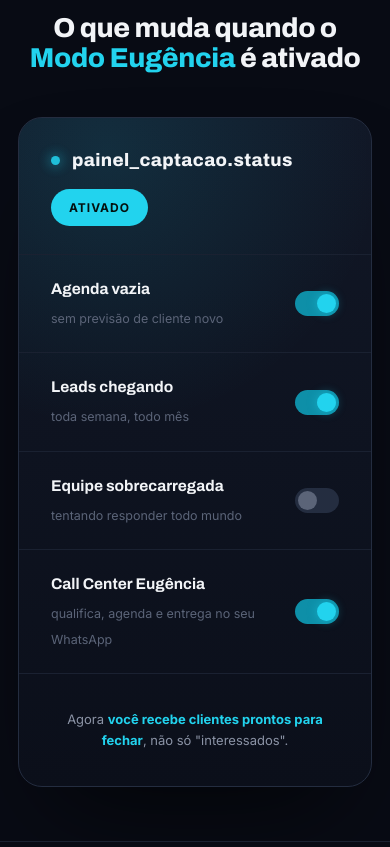
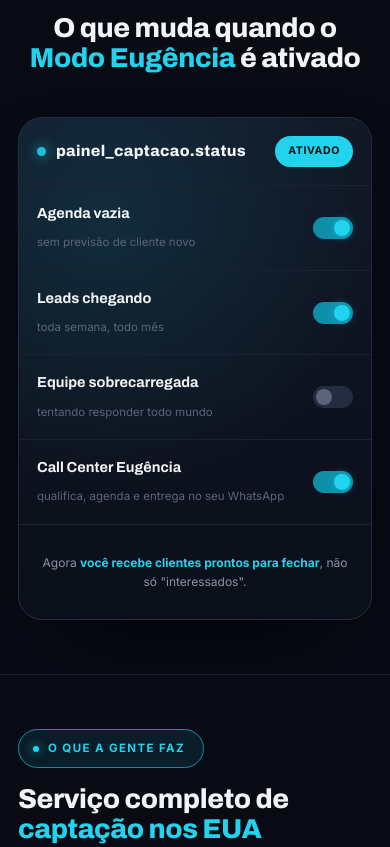
Before and after one commit to cobrafacil-zap/mentoriaeugencia, a plain HTML site: page index.html in a window 390 px wide. Shown: the part 3249-4096 px from the top of the page. Drawn offline with Linux system fonts and the light colour scheme.

Commit message:
Fix: painel Modo Eugência responsivo (2 col desktop, 1 col mobile) e ajuste do dot

```diff
--- a/index.html
+++ b/index.html
@@ -519,22 +519,31 @@ src="https://www.facebook.com/tr?id=1039040055661934&ev=PageView&noscript=1"
   }
   .eugencia-top{
     position:relative; display:flex; align-items:center; justify-content:space-between; flex-wrap:wrap; gap:14px;
-    padding:28px 32px; border-bottom:1px solid var(--border-soft);
+    padding:24px 28px; border-bottom:1px solid var(--border-soft);
   }
-  .eugencia-title{ display:flex; align-items:center; gap:12px; font-family:var(--f-display); font-weight:800; font-size:18px; letter-spacing:.02em; }
-  .eugencia-title .dot{ width:9px; height:9px; border-radius:50%; background:var(--cyan); box-shadow:0 0 12px 3px var(--cyan-glow); animation:blink 1.8s infinite; }
+  .eugencia-title{ display:flex; align-items:center; gap:12px; font-family:var(--f-display); font-weight:800; font-size:18px; letter-spacing:.02em; min-width:0; flex:1 1 auto; }
+  .eugencia-title > .dot{ flex-shrink:0; width:9px; height:9px; border-radius:50%; background:var(--cyan); box-shadow:0 0 12px 3px var(--cyan-glow); animation:blink 1.8s infinite; }
+  .eugencia-title > span:not(.dot),
+  .eugencia-title{ white-space:normal; word-break:break-word; }
+  .eugencia-top .status-pill{ flex-shrink:0; }
   .status-pill{
     display:inline-flex; align-items:center; gap:8px; font-size:12px; font-weight:700; letter-spacing:.08em; text-transform:uppercase;
     color:var(--on-cyan); background:var(--cyan); padding:9px 18px; border-radius:100px;
   }
   .eugencia-grid{ position:relative; display:grid; grid-template-columns:repeat(2,1fr); }
-  @media (max-width:700px){ .eugencia-grid{ grid-template-columns:1fr; } }
+  @media (max-width:880px){ .eugencia-grid{ grid-template-columns:1fr; } }
   .eugencia-row{
     display:flex; align-items:center; justify-content:space-between; gap:16px;
-    padding:22px 32px; border-bottom:1px solid var(--border-soft);
+    padding:20px 28px; border-bottom:1px solid var(--border-soft);
   }
   .eugencia-grid .eugencia-row:nth-child(odd){ border-right:1px solid var(--border-soft); }
-  @media (max-width:700px){ .eugencia-grid .eugencia-row:nth-child(odd){ border-right:none; } }
+  @media (max-width:880px){ .eugencia-grid .eugencia-row:nth-child(odd){ border-right:none; } }
+  /* Em 2 colunas, garante que cada par (linha 1+2, 3+4) esteja alinhado: borda inferior só nos últimos de cada coluna */
+  .eugencia-grid .eugencia-row:nth-child(2){ border-bottom:none; }
+  @media (max-width:880px){
+    .eugencia-grid .eugencia-row:nth-child(2){ border-bottom:1px solid var(--border-soft); }
+  }
+  .eugencia-row .label{ min-width:0; flex:1 1 auto; }
   .eugencia-row .label b{ display:block; font-family:var(--f-display); font-weight:700; font-size:15.5px; color:var(--text); margin-bottom:3px; }
   .eugencia-row .label span{ font-size:12.5px; color:var(--text-faint); }
   .switch{ width:44px; height:25px; border-radius:100px; background:var(--border); position:relative; flex-shrink:0; transition:background .3s var(--ease); }
@@ -542,10 +551,24 @@ src="https://www.facebook.com/tr?id=1039040055661934&ev=PageView&noscript=1"
   .switch.on{ background:var(--cyan-dim); }
   .switch.on::after{ transform:translateX(19px); background:var(--cyan); box-shadow:0 0 10px 1px var(--cyan-glow); }
   .eugencia-foot{
-    position:relative; text-align:center; padding:22px 32px; font-size:13px; color:var(--text-muted);
+    position:relative; text-align:center; padding:20px 28px; font-size:13px; color:var(--text-muted);
   }
   .eugencia-foot b{ color:var(--cyan); }
   @keyframes blink{ 0%,100%{opacity:1;} 50%{opacity:.25;} }
+
+  /* ===================== AJUSTE FINO DO PAINEL EUGÊNCIA NO MOBILE ===================== */
+  @media (max-width:560px){
+    .eugencia-top{ padding:18px 18px; gap:10px; }
+    .eugencia-title{ font-size:15.5px; gap:10px; }
+    .status-pill{ font-size:10.5px; padding:7px 13px; letter-spacing:.06em; }
+    .eugencia-row{ padding:16px 18px; gap:14px; }
+    .eugencia-row .label b{ font-size:14.5px; }
+    .eugencia-row .label span{ font-size:11.5px; }
+    .switch{ width:40px; height:22px; }
+    .switch::after{ width:16px; height:16px; top:3px; left:3px; }
+    .switch.on::after{ transform:translateX(18px); }
+    .eugencia-foot{ padding:16px 18px; font-size:12px; }
+  }
 
   /* ===================== SERVIÇOS (cards) ===================== */
   .pillars-grid{ display:grid; grid-template-columns:repeat(3,1fr); gap:16px; }
```
